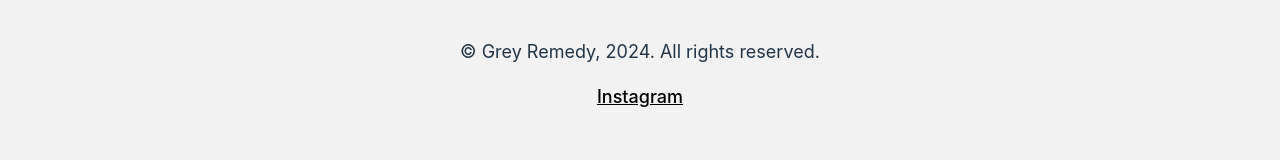
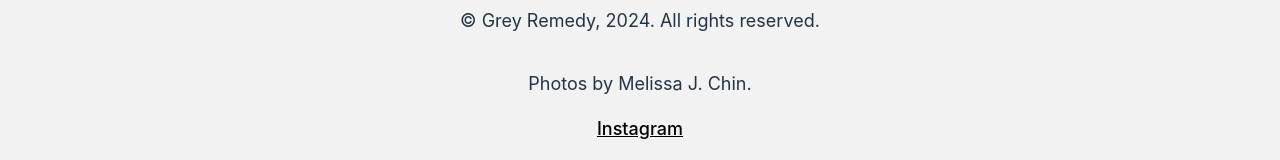
Before and after one commit to mjchin1/GreyRemedyArchiveWebsite, a React (Vite) app in the folder client/: page / in a window 1280 px wide. Shown: the part 5482-5642 px from the top of the page. Built offline with nearby package versions, Linux system fonts and the light colour scheme; the HTML template or start-up script is replaced by a standard one; a web font is replaced by a local one.

Commit message:
updating footer

```diff
--- a/client/src/App.jsx
+++ b/client/src/App.jsx
@@ -32,6 +32,7 @@ function App() {
       <div className="appFooter">
 
        <p>© Grey Remedy, 2024. All rights reserved.</p>
+       <p>Photos by Melissa J. Chin.</p>
         <a className="instagramLink" target="_blank" href="https://www.instagram.com/greyremedyco/?hl=en">Instagram</a>
       </div>
 
```
